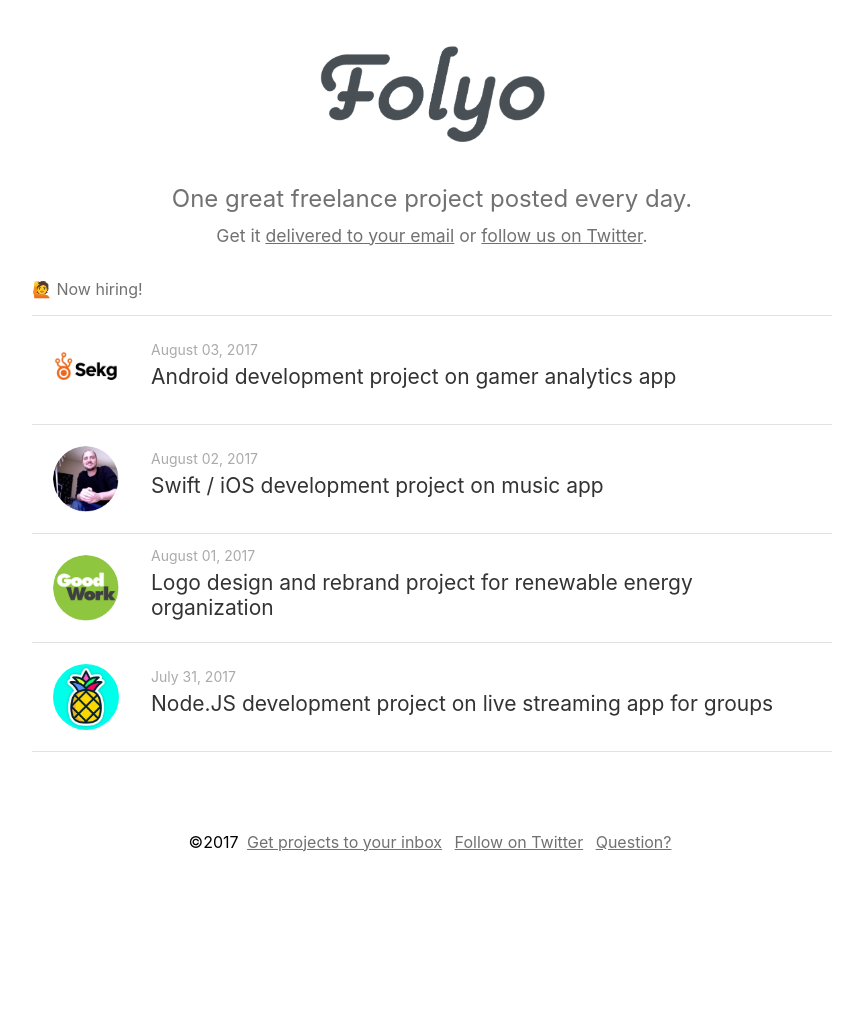
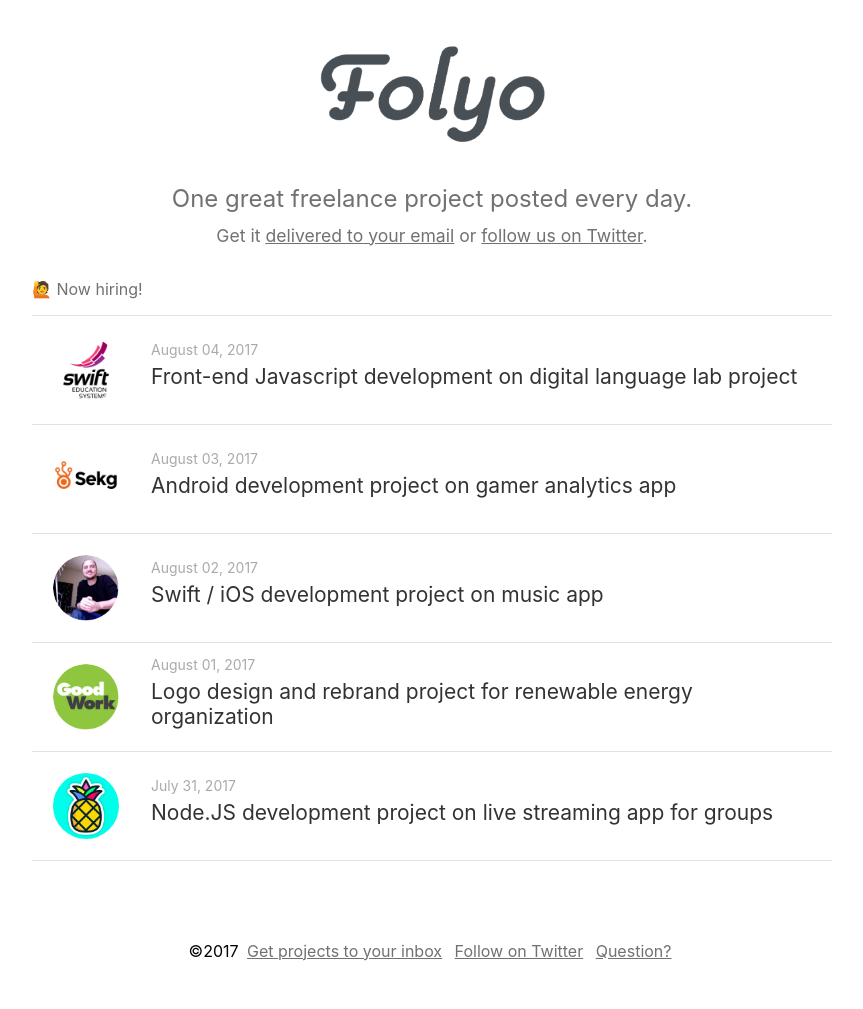
Before and after one commit to robwco/folyo, a Jekyll site: the page built from index.md, in a window 1280 px wide. Shown: the whole page, without its empty margins (208-1071 px from the left). Built offline with Jekyll 4.4.1, drawn with Linux system fonts in a browser that asks for light colours; emoji names are drawn with the system emoji font; before the commit the page ends 900 px from its top, so only the background shows below that.

Commit message:
new project

```diff
--- a/_data/projects.yml
+++ b/_data/projects.yml
@@ -1,3 +1,8 @@
+- title: Front-end Javascript development on digital language lab project
+  url: https://weworkremotely.com/jobs/5141-front-end-javascript-developer
+  picture: "./images/swift.png"
+  date: 2017-08-04
+
 - title: Android development project on gamer analytics app
   url: https://www.jobfluent.com/jobs/android-developer-native-and-hybrid-freelance-barcelona-b340c3?result=14
   picture: "./images/sekg.png"
```
Also changed, not shown: images/swift.png (added), 5 other files.
